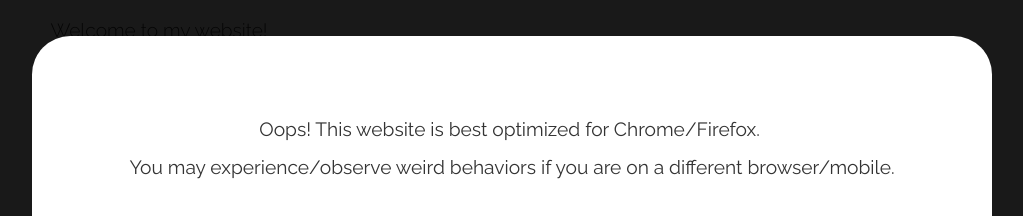
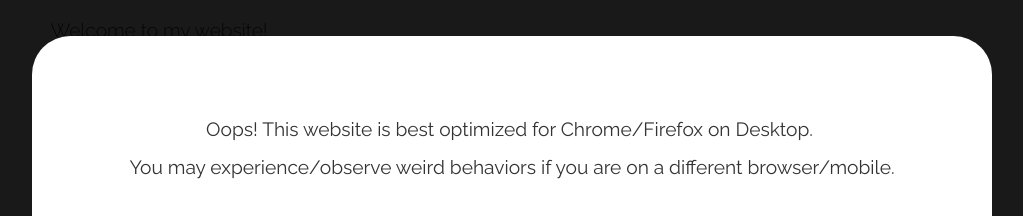
Before and after one commit to lyakyb/youngbin-kim.com, a Gatsby site: page / in a window 1280 px wide. Shown: the part 204-420 px from the top of the page, without its empty margins (128-1151 px from the left). Built offline with nearby package versions, Linux system fonts and the light colour scheme; Gatsby itself is replaced by a stand-in of ours; some packages are replaced by stand-ins of ours; grey boxes are pictures that could not be loaded.

Commit message:
update copy

```diff
--- a/src/layout/index.js
+++ b/src/layout/index.js
@@ -15,7 +15,6 @@
   }
 
   handleAcknowledge = () => {
-    if (localStorage["acknolwedged"]) return
     localStorage["acknolwedged"] = true
     this.setState({shouldShow: false})
   }
@@ -23,7 +22,7 @@
   render() {
     const { children } = this.props
     const warningMessage =
-      "Oops! This website is best optimized for Chrome/Firefox. \nYou may experience/observe weird behaviors if you are on a different browser/mobile."
+      "Oops! This website is best optimized for Chrome/Firefox on Desktop. \nYou may experience/observe weird behaviors if you are on a different browser/mobile."
     return (
       <>
         <Helmet />
```
